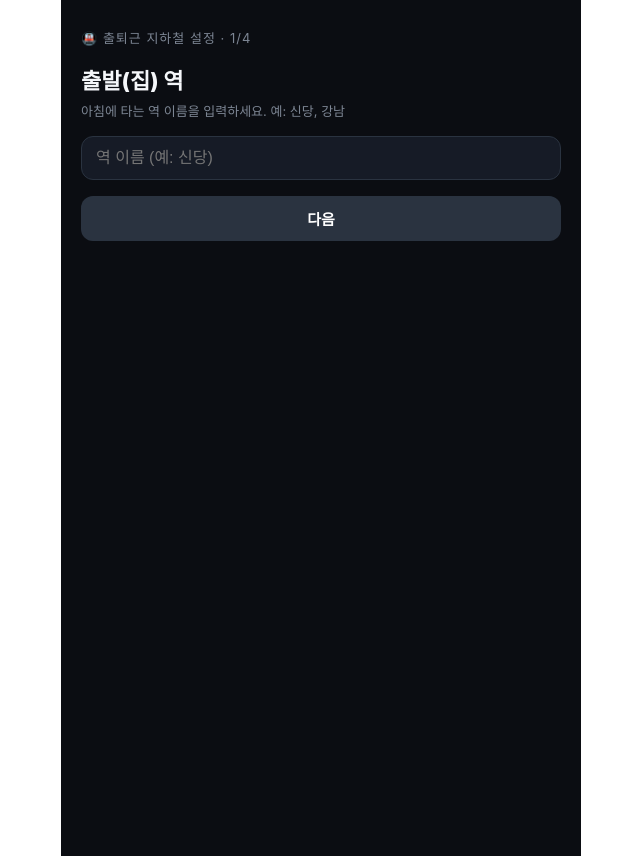
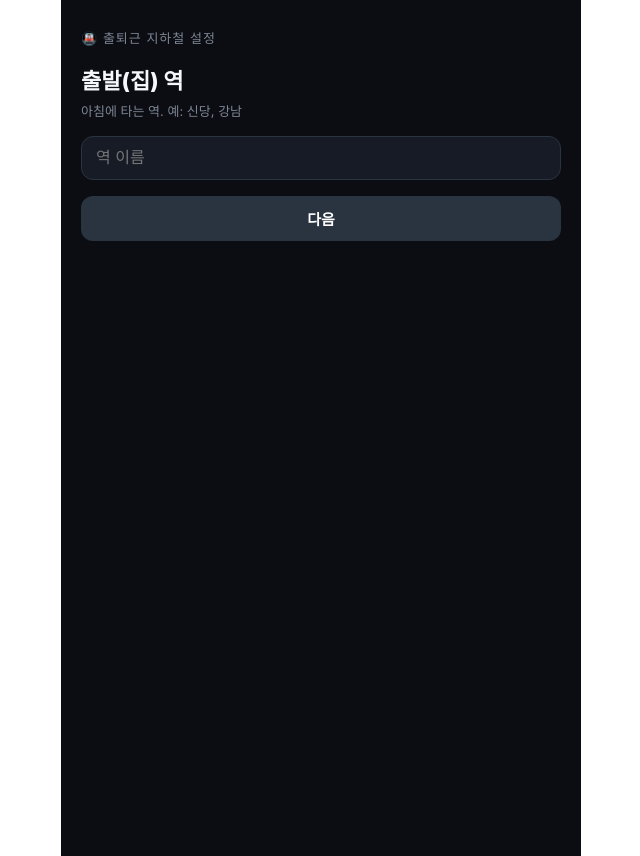
Before and after one commit to wooyeonbar/metro-commute, a Next.js app: page / in a window 1280 px wide. Shown: the whole page, without its empty margins (319-959 px from the left). Built offline with nearby package versions, Linux system fonts and the light colour scheme.

Commit message:
feat: 3단계 — 출근 경로 환승 구간 수동 추가 (구간별 전/전전열차) + v1→v2 설정 마이그레이션

```diff
--- a/app/api/arrival/route.ts
+++ b/app/api/arrival/route.ts
@@ -9,32 +9,42 @@ async function safe(fn: () => Promise<Arrival[]>): Promise<Arrival[]> {
   catch { try { return await fn(); } catch { return []; } }
 }
 
+type Leg = { name: string; subwayId?: string; line?: string; updnLine?: string; heading?: string };
+
 export async function GET(req: Request) {
   const q = new URL(req.url).searchParams;
-  const home = q.get("home")?.trim();
   const weather = await getWeather();
 
-  let morning: Arrival[];
-  let evStations: string[];
-  let lists: Arrival[][];
-
-  if (home) {
-    // 사용자 설정 기반
-    const homeSub = q.get("homeSub") || "";
-    const homeDir = q.get("homeDir") || undefined;
-    const pmMain = q.get("pmMain")?.trim() || "";
-    const pmSub = q.get("pmSub")?.trim() || "";
-    morning = await safe(() => getArrivals({ station: home, subwayId: homeSub, direction: homeDir }));
-    evStations = [pmMain, pmSub].filter(Boolean) as string[];
-    lists = await Promise.all(evStations.map((s) => safe(() => getArrivals({ station: s, direction: null, subwayId: "" }))));
-  } else {
-    // env 폴백 (사이트 주인 기본값 — 텔레그램과 동일)
-    const pmStation = process.env.STATION_PM || process.env.STATION || "";
-    morning = await safe(() => getArrivals());
-    evStations = [pmStation, "명동"];
-    lists = await Promise.all(evStations.map((s) => safe(() => getArrivals({ station: s, direction: null, subwayId: "" }))));
+  // 출근 구간(legs) 파싱: 우선 legs(JSON) → home(단일) → env 폴백
+  let legs: Leg[] = [];
+  const legsParam = q.get("legs");
+  if (legsParam) { try { legs = JSON.parse(legsParam); } catch { legs = []; } }
+  else if (q.get("home")?.trim()) {
+    legs = [{ name: q.get("home")!.trim(), subwayId: q.get("homeSub") || "", updnLine: q.get("homeDir") || "", line: "", heading: "" }];
   }
 
-  const evening = evStations.flatMap((st, i) => lists[i].map((a) => ({ ...a, station: st })));
-  return NextResponse.json({ ok: true, morning: morning.slice(0, 3), evening, weather, at: Date.now() });
+  let pmMain = q.get("pmMain")?.trim() || "";
+  let pmSub = q.get("pmSub")?.trim() || "";
+  if (!legs.length) {
+    // env 폴백 (사이트 주인 기본값 — 텔레그램과 동일)
+    legs = [{ name: process.env.STATION || "", subwayId: process.env.SUBWAY_ID || "", updnLine: process.env.DIRECTION || "", line: "", heading: "" }];
+    pmMain = process.env.STATION_PM || process.env.STATION || "";
+    pmSub = "명동";
+  }
+
+  // 출근: 각 구간별 도착정보
+  const legLists = await Promise.all(
+    legs.map((l) => safe(() => getArrivals({ station: l.name, subwayId: l.subwayId || "", direction: l.updnLine || undefined })))
+  );
+  const morning = legs.map((l, i) => ({
+    name: l.name, line: l.line || legLists[i][0]?.line || "", subwayId: l.subwayId || "",
+    updnLine: l.updnLine || "", heading: l.heading || "", trains: legLists[i].slice(0, 3),
+  }));
+
+  // 퇴근: 메인/서브역 전 노선·방향
+  const evStations = [pmMain, pmSub].filter(Boolean) as string[];
+  const evLists = await Promise.all(evStations.map((s) => safe(() => getArrivals({ station: s, direction: null, subwayId: "" }))));
+  const evening = evStations.flatMap((st, i) => evLists[i].map((a) => ({ ...a, station: st })));
+
+  return NextResponse.json({ ok: true, morning, evening, weather, at: Date.now() });
 }
--- a/app/page.tsx
+++ b/app/page.tsx
@@ -3,25 +3,14 @@
 import { useEffect, useState } from "react";
 
 type Arrival = {
-  subwayId: string;
-  line: string;
-  direction: string;
-  dest: string;
-  message: string;
-  minutes: number | null;
-  express: boolean;
-  heading?: string;
-  station?: string;
+  subwayId: string; line: string; direction: string; dest: string;
+  message: string; minutes: number | null; express: boolean; heading?: string; station?: string;
 };
+type Leg = { name: string; subwayId: string; line: string; updnLine: string; heading: string };
+type Cfg = { morning: Leg[]; pmMain: string; pmSub: string };
+type MorningLeg = { name: string; line: string; subwayId: string; updnLine: string; heading: string; trains: Arrival[] };
 
-type Cfg = {
-  home: { name: string; subwayId: string; line: string };
-  dir: { updnLine: string; heading: string };
-  pmMain: string;
-  pmSub: string;
-};
-
-const CFG_KEY = "mc_cfg_v1";
+const CFG_KEY = "mc_cfg_v2";
 
 const LINE_COLOR: Record<string, string> = {
   "1호선": "#0052A4", "2호선": "#00A84D", "3호선": "#EF7C1C", "4호선": "#00A5DE",
@@ -29,23 +18,19 @@ const LINE_COLOR: Record<string, string> = {
   "9호선": "#BDB092", "경의중앙": "#77C4A3", "공항철도": "#0090D2", "경춘": "#0C8E72",
   "수인분당": "#FABE00", "신분당": "#D4003B", "우이신설": "#B7C452",
 };
-
-function lineColor(line: string) { return LINE_COLOR[line] ?? "#5a6270"; }
+const lineColor = (l: string) => LINE_COLOR[l] ?? "#5a6270";
 
 function Badge({ line }: { line: string }) {
-  const num = line.replace("호선", "");
+  const num = (line || "").replace("호선", "");
   return (
-    <span style={{
-      display: "inline-flex", alignItems: "center", justifyContent: "center",
+    <span style={{ display: "inline-flex", alignItems: "center", justifyContent: "center",
       minWidth: 24, height: 24, padding: "0 5px", borderRadius: 12,
-      background: lineColor(line), color: "#fff", fontSize: 12, fontWeight: 700, flexShrink: 0,
-    }}>
+      background: lineColor(line), color: "#fff", fontSize: 12, fontWeight: 700, flexShrink: 0 }}>
       {num.length <= 2 ? num : num.slice(0, 2)}
     </span>
   );
 }
 
-// 방향 화살표: 2호선 을지로4가방면→/을지로입구방면←, 그 외 내선↺/외선↻, 상행↑/하행↓
 function arrowOf(line: string, direction: string, heading: string): string {
   if (line === "2호선") {
     if (heading?.includes("을지로4가")) return "→";
@@ -58,7 +43,6 @@ function arrowOf(line: string, direction: string, heading: string): string {
   if (direction === "외선") return "↻";
   return "·";
 }
-
 function cleanMsg(message: string): string {
   const m = (message || "").replace(/\s*\([^)]*\)/g, "").trim();
   if (/분|초/.test(m)) return m;
@@ -67,70 +51,86 @@ function cleanMsg(message: string): string {
 }
 
 const card = { border: "1px solid #1f2633", borderRadius: 14, background: "#0f131b" } as const;
-const inputStyle = {
-  width: "100%", boxSizing: "border-box" as const, padding: "12px 14px", fontSize: 16,
-  background: "#161b26", color: "#f5f7fa", border: "1px solid #2a3340", borderRadius: 12, outline: "none",
-};
-const btn = (bg: string) => ({
-  padding: "12px 16px", fontSize: 15, fontWeight: 700, color: "#fff",
-  background: bg, border: "none", borderRadius: 12, cursor: "pointer",
-});
+const inputStyle = { width: "100%", boxSizing: "border-box" as const, padding: "12px 14px", fontSize: 16,
+  background: "#161b26", color: "#f5f7fa", border: "1px solid #2a3340", borderRadius: 12, outline: "none" };
+const btn = (bg: string) => ({ padding: "12px 16px", fontSize: 15, fontWeight: 700, color: "#fff",
+  background: bg, border: "none", borderRadius: 12, cursor: "pointer" });
 
-// ───────────────────────── 온보딩 ─────────────────────────
+// ───────── 온보딩 ─────────
 function Onboarding({ onDone, initial }: { onDone: (c: Cfg) => void; initial?: Cfg }) {
-  const [step, setStep] = useState(0);
-  const [homeName, setHomeName] = useState(initial?.home.name ?? "");
+  type Phase = "legStation" | "legDir" | "legMore" | "pmMain" | "pmSub";
+  const [phase, setPhase] = useState<Phase>("legStation");
+  const [legs, setLegs] = useState<Leg[]>(initial?.morning ?? []);
+  const [name, setName] = useState("");
   const [lines, setLines] = useState<any[]>([]);
-  const [loadingLines, setLoadingLines] = useState(false);
   const [linesErr, setLinesErr] = useState("");
+  const [loading, setLoading] = useState(false);
   const [pick, setPick] = useState<{ subwayId: string; line: string } | null>(null);
   const [dir, setDir] = useState<{ updnLine: string; heading: string } | null>(null);
   const [pmMain, setPmMain] = useState(initial?.pmMain ?? "");
   const [pmSub, setPmSub] = useState(initial?.pmSub ?? "");
 
   async function fetchLines() {
-    setLoadingLines(true); setLinesErr(""); setLines([]); setPick(null); setDir(null);
+    setLoading(true); setLinesErr(""); setLines([]); setPick(null); setDir(null);
     try {
-      const r = await fetch("/api/lines?station=" + encodeURIComponent(homeName.trim()));
+      const r = await fetch("/api/lines?station=" + encodeURIComponent(name.trim()));
       const d = await r.json();
       if (!d.ok) throw new Error(d.error);
-      if (!d.lines.length) { setLinesErr("열차 운행 시간이 아니라 노선을 자동으로 못 불러왔어요. 운행 시간(05:30~24:00)에 다시 시도해 주세요."); }
+      if (!d.lines.length) setLinesErr("운행 시간이 아니라 노선을 자동으로 못 불러왔어요. 운행 시간(05:30~24:00)에 다시 시도해 주세요.");
       setLines(d.lines);
       if (d.lines.length === 1) setPick({ subwayId: d.lines[0].subwayId, line: d.lines[0].line });
-      setStep(1);
-    } catch (e: any) { setLinesErr(e.message ?? "오류"); setStep(1); }
-    finally { setLoadingLines(false); }
+      setPhase("legDir");
+    } catch (e: any) { setLinesErr(e.message ?? "오류"); setPhase("legDir"); }
+    finally { setLoading(false); }
+  }
+  function addLeg() {
+    setLegs([...legs, { name: name.trim(), subwayId: pick!.subwayId, line: pick!.line, updnLine: dir!.updnLine, heading: dir!.heading }]);
+    setName(""); setLines([]); setPick(null); setDir(null); setPhase("legMore");
   }
 
   const wrap: any = { minHeight: "100dvh", background: "#0b0d12", color: "#f5f7fa",
     fontFamily: "-apple-system, system-ui, sans-serif", padding: "28px 20px",
     display: "flex", flexDirection: "column", gap: 16, maxWidth: 480, margin: "0 auto" };
   const title = (t: string, sub?: string) => (
-    <div>
-      <div style={{ fontSize: 22, fontWeight: 800 }}>{t}</div>
-      {sub && <div style={{ fontSize: 13, color: "#7d8694", marginTop: 6 }}>{sub}</div>}
-    </div>
+    <div><div style={{ fontSize: 22, fontWeight: 800 }}>{t}</div>
+      {sub && <div style={{ fontSize: 13, color: "#7d8694", marginTop: 6 }}>{sub}</div>}</div>
   );
+  const legNo = legs.length; // 다음 추가될 구간 번호 (0=출발)
   const curLine = lines.find((l) => l.subwayId === pick?.subwayId);
 
   return (
     <main style={wrap}>
-      <div style={{ fontSize: 13, color: "#7d8694", letterSpacing: 1 }}>🚇 출퇴근 지하철 설정 · {step + 1}/4</div>
+      <div style={{ fontSize: 13, color: "#7d8694", letterSpacing: 1 }}>🚇 출퇴근 지하철 설정</div>
 
-      {step === 0 && (
+      {legs.length > 0 && (phase === "legStation" || phase === "legDir" || phase === "legMore") && (
+        <div style={{ ...card, padding: "10px 12px", fontSize: 13, color: "#9aa4b2" }}>
+          {legs.map((l, i) => (
+            <div key={i} style={{ display: "flex", alignItems: "center", gap: 6, marginBottom: i < legs.length - 1 ? 4 : 0 }}>
+              <span style={{ color: "#5a6270" }}>{i === 0 ? "출발" : "환승"}</span>
+              <Badge line={l.line} /> {l.name} · {l.heading || l.updnLine}
+            </div>
+          ))}
+        </div>
+      )}
+
+      {phase === "legStation" && (
         <>
-          {title("출발(집) 역", "아침에 타는 역 이름을 입력하세요. 예: 신당, 강남")}
-          <input style={inputStyle} placeholder="역 이름 (예: 신당)" value={homeName}
-            onChange={(e) => setHomeName(e.target.value)}
-            onKeyDown={(e) => { if (e.key === "Enter" && homeName.trim()) fetchLines(); }} />
-          <button style={btn(homeName.trim() ? "#2f6fed" : "#2a3340")} disabled={!homeName.trim() || loadingLines}
-            onClick={fetchLines}>{loadingLines ? "불러오는 중…" : "다음"}</button>
+          {title(legNo === 0 ? "출발(집) 역" : `환승 ${legNo}: 갈아타는 역`,
+            legNo === 0 ? "아침에 타는 역. 예: 신당, 강남" : "환승역 이름을 입력하세요.")}
+          <input style={inputStyle} placeholder="역 이름" value={name}
+            onChange={(e) => setName(e.target.value)}
+            onKeyDown={(e) => { if (e.key === "Enter" && name.trim()) fetchLines(); }} />
+          <div style={{ display: "flex", gap: 8 }}>
+            {legNo > 0 && <button style={btn("#222a36")} onClick={() => setPhase("legMore")}>이전</button>}
+            <button style={{ ...btn(name.trim() ? "#2f6fed" : "#2a3340"), flex: 1 }} disabled={!name.trim() || loading} onClick={fetchLines}>
+              {loading ? "불러오는 중…" : "다음"}</button>
+          </div>
         </>
       )}
 
-      {step === 1 && (
+      {phase === "legDir" && (
         <>
-          {title(`${homeName} · 노선·방향`, "타는 노선과 회사 가는 방면을 고르세요.")}
+          {title(`${name} · 노선·방면`, "탈 노선과 가는 방면을 고르세요.")}
           {linesErr && <div style={{ color: "#ffb86f", fontSize: 13 }}>{linesErr}</div>}
           {lines.length > 1 && (
             <div>
@@ -139,15 +139,14 @@ function Onboarding({ onDone, initial }: { onDone: (c: Cfg) => void; initial?: C
                 {lines.map((l) => (
                   <button key={l.subwayId} onClick={() => { setPick({ subwayId: l.subwayId, line: l.line }); setDir(null); }}
                     style={{ ...btn(pick?.subwayId === l.subwayId ? lineColor(l.line) : "#222a36"), display: "flex", alignItems: "center", gap: 6 }}>
-                    <Badge line={l.line} /> {l.line}
-                  </button>
+                    <Badge line={l.line} /> {l.line}</button>
                 ))}
               </div>
             </div>
           )}
           {curLine && (
             <div>
-              <div style={{ fontSize: 13, color: "#7d8694", margin: "12px 0 8px" }}>회사 가는 방면 (탭)</div>
+              <div style={{ fontSize: 13, color: "#7d8694", margin: "12px 0 8px" }}>가는 방면 (탭)</div>
               <div style={{ display: "flex", flexDirection: "column", gap: 8 }}>
                 {curLine.dirs.map((dd: any) => (
                   <button key={dd.updnLine} onClick={() => setDir({ updnLine: dd.updnLine, heading: dd.heading })}
@@ -155,71 +154,69 @@ function Onboarding({ onDone, initial }: { onDone: (c: Cfg) => void; initial?: C
                       borderColor: dir?.updnLine === dd.updnLine ? lineColor(curLine.line) : "#1f2633",
                       borderWidth: dir?.updnLine === dd.updnLine ? 2 : 1 }}>
                     <b style={{ fontSize: 16 }}>{dd.heading || dd.dest + "행"}</b>
-                    <span style={{ color: "#7d8694", fontSize: 12 }}>  ({dd.updnLine} · {dd.dest}행)</span>
-                  </button>
+                    <span style={{ color: "#7d8694", fontSize: 12 }}>  ({dd.updnLine} · {dd.dest}행)</span></button>
                 ))}
               </div>
             </div>
           )}
           <div style={{ display: "flex", gap: 8, marginTop: 8 }}>
-            <button style={btn("#222a36")} onClick={() => setStep(0)}>이전</button>
-            <button style={{ ...btn(pick && dir ? "#2f6fed" : "#2a3340"), flex: 1 }} disabled={!pick || !dir}
-              onClick={() => setStep(2)}>다음</button>
+            <button style={btn("#222a36")} onClick={() => setPhase("legStation")}>이전</button>
+            <button style={{ ...btn(pick && dir ? "#2f6fed" : "#2a3340"), flex: 1 }} disabled={!pick || !dir} onClick={addLeg}>이 역 추가</button>
           </div>
         </>
       )}
 
-      {step === 2 && (
+      {phase === "legMore" && (
         <>
-          {title("메인 퇴근역", "평소 퇴근할 때 타는 역. 양방향·전 노선이 표시돼요.")}
-          <input style={inputStyle} placeholder="역 이름 (예: 을지로3가)" value={pmMain}
-            onChange={(e) => setPmMain(e.target.value)} />
-          <div style={{ display: "flex", gap: 8 }}>
-            <button style={btn("#222a36")} onClick={() => setStep(1)}>이전</button>
-            <button style={{ ...btn(pmMain.trim() ? "#2f6fed" : "#2a3340"), flex: 1 }} disabled={!pmMain.trim()}
-              onClick={() => setStep(3)}>다음</button>
+          {title("출근 경로", "환승해서 한 번 더 타면 추가하세요. 다 됐으면 다음으로.")}
+          <div style={{ display: "flex", flexDirection: "column", gap: 8 }}>
+            <button style={btn("#222a36")} onClick={() => setPhase("legStation")}>+ 환승역 추가</button>
+            {legs.length > 1 && <button style={btn("#3a2530")} onClick={() => setLegs(legs.slice(0, -1))}>마지막 환승 삭제</button>}
+            <button style={btn(pmMainOrNext())} onClick={() => setPhase("pmMain")} {...({} as any)}>출근 경로 완료 →</button>
           </div>
         </>
       )}
 
-      {step === 3 && (
+      {phase === "pmMain" && (
         <>
-          {title("서브 퇴근역 (선택)", "다른 노선 탈 때 걸어가는 역이 있으면 입력. 없으면 건너뛰기.")}
-          <input style={inputStyle} placeholder="역 이름 (예: 명동) — 없으면 비워두세요" value={pmSub}
-            onChange={(e) => setPmSub(e.target.value)} />
+          {title("메인 퇴근역", "평소 퇴근할 때 타는 역. 양방향·전 노선 표시.")}
+          <input style={inputStyle} placeholder="역 이름 (예: 을지로3가)" value={pmMain} onChange={(e) => setPmMain(e.target.value)} />
           <div style={{ display: "flex", gap: 8 }}>
-            <button style={btn("#222a36")} onClick={() => setStep(2)}>이전</button>
-            <button style={{ ...btn("#22c55e"), flex: 1 }}
-              onClick={() => onDone({
-                home: { name: homeName.trim(), subwayId: pick!.subwayId, line: pick!.line },
-                dir: dir!, pmMain: pmMain.trim(), pmSub: pmSub.trim(),
-              })}>완료</button>
+            <button style={btn("#222a36")} onClick={() => setPhase("legMore")}>이전</button>
+            <button style={{ ...btn(pmMain.trim() ? "#2f6fed" : "#2a3340"), flex: 1 }} disabled={!pmMain.trim()} onClick={() => setPhase("pmSub")}>다음</button>
+          </div>
+        </>
+      )}
+
+      {phase === "pmSub" && (
+        <>
+          {title("서브 퇴근역 (선택)", "다른 노선 탈 때 걸어가는 역. 없으면 비우고 완료.")}
+          <input style={inputStyle} placeholder="역 이름 (예: 명동)" value={pmSub} onChange={(e) => setPmSub(e.target.value)} />
+          <div style={{ display: "flex", gap: 8 }}>
+            <button style={btn("#222a36")} onClick={() => setPhase("pmMain")}>이전</button>
+            <button style={{ ...btn("#22c55e"), flex: 1 }} disabled={!legs.length || !pmMain.trim()}
+              onClick={() => onDone({ morning: legs, pmMain: pmMain.trim(), pmSub: pmSub.trim() })}>완료</button>
           </div>
         </>
       )}
     </main>
   );
+  function pmMainOrNext() { return "#2f6fed"; }
 }
 
-// ───────────────────────── 메인 ─────────────────────────
+// ───────── 메인 ─────────
 function SectionTitle({ children }: { children: React.ReactNode }) {
   return <div style={{ fontSize: 14, color: "#7d8694", letterSpacing: 1, margin: "10px 0 2px" }}>{children}</div>;
 }
-
-function Home({ cfg, onEdit }: { cfg: Cfg; onEdit: () => void }) {
-  const [morning, setMorning] = useState<Arrival[]>([]);
+function MainView({ cfg, onEdit }: { cfg: Cfg; onEdit: () => void }) {
+  const [morning, setMorning] = useState<MorningLeg[]>([]);
   const [evening, setEvening] = useState<Arrival[]>([]);
   const [weather, setWeather] = useState<{ tmin: number; tmax: number; popAm: number; popPm: number; popEve: number } | null>(null);
-  const [updated, setUpdated] = useState("");
-  const [err, setErr] = useState("");
-  const [loaded, setLoaded] = useState(false);
+  const [updated, setUpdated] = useState(""); const [err, setErr] = useState(""); const [loaded, setLoaded] = useState(false);
 
   async function load() {
     try {
-      const qs = new URLSearchParams({
-        home: cfg.home.name, homeSub: cfg.home.subwayId, homeDir: cfg.dir.updnLine,
-        pmMain: cfg.pmMain, pmSub: cfg.pmSub,
-      });
+      const qs = new URLSearchParams({ legs: JSON.stringify(cfg.morning), pmMain: cfg.pmMain, pmSub: cfg.pmSub });
       const r = await fetch("/api/arrival?" + qs.toString());
       const d = await r.json();
       if (!d.ok) throw new Error(d.error);
@@ -236,7 +233,6 @@ function Home({ cfg, onEdit }: { cfg: Cfg; onEdit: () => void }) {
     return () => { clearInterval(t); document.removeEventListener("visibilitychange", onVis); };
   }, []);
 
-  // 퇴근길: 역·노선·방향 그룹 (각 3대), 노선번호+방향 순 정렬
   type G = { arrow: string; line: string; heading: string; station: string; arr: Arrival[] };
   const gm = new Map<string, G>();
   for (const a of evening) {
@@ -247,12 +243,12 @@ function Home({ cfg, onEdit }: { cfg: Cfg; onEdit: () => void }) {
     gm.set(key, g);
   }
   const lineNum = (l: string) => parseInt(l) || 99;
+  const stationOrder = [cfg.pmMain, cfg.pmSub];
   const groups = [...gm.values()].sort((a, b) =>
-    a.station === b.station ? (lineNum(a.line) - lineNum(b.line) || a.arrow.localeCompare(b.arrow)) : 0
-  );
+    (stationOrder.indexOf(a.station) - stationOrder.indexOf(b.station)) || (lineNum(a.line) - lineNum(b.line)) || a.arrow.localeCompare(b.arrow));
 
   const empty = <div style={{ color: "#7d8694", fontSize: 14, padding: "6px 2px" }}>{loaded ? "지금 도착 예정 열차가 없어요" : "불러오는 중…"}</div>;
-  const mSize = [{ font: 28, pad: "16px 18px", label: 12 }, { font: 20, pad: "12px 16px", label: 11 }, { font: 16, pad: "10px 14px", label: 11 }];
+  const mSize = [{ font: 26, pad: "15px 16px", label: 12 }, { font: 19, pad: "11px 14px", label: 11 }, { font: 15, pad: "9px 13px", label: 11 }];
   const pmLabel = cfg.pmMain + (cfg.pmSub ? " + " + cfg.pmSub : "");
 
   return (
@@ -267,30 +263,31 @@ function Home({ cfg, onEdit }: { cfg: Cfg; onEdit: () => void }) {
       {weather && (
         <div style={{ ...card, padding: "10px 14px", display: "flex", alignItems: "center", gap: 10, fontSize: 14 }}>
           <span style={{ fontSize: 18 }}>{Math.max(weather.popAm, weather.popPm) >= 50 ? "☔" : "🌤"}</span>
-          <span>
-            <b style={{ color: "#6fb7ff" }}>{weather.tmin}°</b>{" / "}<b style={{ color: "#ff8a6f" }}>{weather.tmax}°</b>
+          <span><b style={{ color: "#6fb7ff" }}>{weather.tmin}°</b>{" / "}<b style={{ color: "#ff8a6f" }}>{weather.tmax}°</b>
             <span style={{ color: "#7d8694" }}> · 강수확률 오전 </span><b>{weather.popAm}%</b>
-            <span style={{ color: "#7d8694" }}> · 오후 </span><b>{weather.popPm}%</b>
-          </span>
+            <span style={{ color: "#7d8694" }}> · 오후 </span><b>{weather.popPm}%</b></span>
         </div>
       )}
 
-      <SectionTitle>🏢 출근길 · {cfg.home.name} ({cfg.dir.heading || cfg.dir.updnLine})</SectionTitle>
-      {morning.length ? morning.slice(0, 3).map((a, i) => {
+      {/* 출근길: 구간별 */}
+      {morning.map((leg, li) => (
+        <div key={li} style={{ display: "flex", flexDirection: "column", gap: 8 }}>
+          <SectionTitle>{li === 0 ? "🏢 출발" : "🔁 환승"} · {leg.name} {leg.heading ? `(${leg.heading})` : leg.updnLine ? `(${leg.updnLine})` : ""}</SectionTitle>
+          {leg.trains.length ? leg.trains.slice(0, 3).map((a, i) => {
             const s = mSize[i] ?? mSize[2];
             return (
               <div key={i} style={{ ...card, background: i === 0 ? "#161b26" : "transparent", padding: s.pad, display: "flex", alignItems: "center", gap: 12 }}>
                 <Badge line={a.line} />
-            <div>
-              <div style={{ fontSize: s.label, color: "#7d8694", marginBottom: 3 }}>{a.dest}행{a.express ? " · ⚡급행" : ""}</div>
-              <div style={{ fontSize: s.font, fontWeight: 700, lineHeight: 1.1 }}>{cleanMsg(a.message)}</div>
-            </div>
+                <div><div style={{ fontSize: s.label, color: "#7d8694", marginBottom: 3 }}>{a.dest}행{a.express ? " · ⚡급행" : ""}</div>
+                  <div style={{ fontSize: s.font, fontWeight: 700, lineHeight: 1.1 }}>{cleanMsg(a.message)}</div></div>
               </div>
             );
           }) : empty}
+        </div>
+      ))}
 
-      <SectionTitle>
-        🏠 퇴근길 · {pmLabel}
+      {/* 퇴근길 */}
+      <SectionTitle>🏠 퇴근길 · {pmLabel}
         {weather ? <span style={{ color: weather.popEve >= 50 ? "#ff8a6f" : "#7d8694" }}>{`  ·  ☔ 6시 이후 ${weather.popEve}%`}</span> : null}
       </SectionTitle>
       {groups.length ? groups.map((g) => (
@@ -299,8 +296,7 @@ function Home({ cfg, onEdit }: { cfg: Cfg; onEdit: () => void }) {
           <Badge line={g.line} />
           <div style={{ minWidth: 0 }}>
             <div style={{ fontSize: 12, color: "#7d8694", marginBottom: 3 }}>{g.station} · {g.heading}</div>
-            <div style={{ fontSize: 16, fontWeight: 700, lineHeight: 1.2 }}>{g.arr.map((a) => cleanMsg(a.message)).join("  ·  ")}</div>
-          </div>
+            <div style={{ fontSize: 16, fontWeight: 700, lineHeight: 1.2 }}>{g.arr.map((a) => cleanMsg(a.message)).join("  ·  ")}</div></div>
         </div>
       )) : empty}
 
@@ -315,17 +311,29 @@ export default function Page() {
   const [editing, setEditing] = useState(false);
 
   useEffect(() => {
-    try { const raw = localStorage.getItem(CFG_KEY); if (raw) setCfg(JSON.parse(raw)); } catch {}
+    try {
+      const raw = localStorage.getItem(CFG_KEY);
+      if (raw) { setCfg(JSON.parse(raw)); }
+      else {
+        const old = localStorage.getItem("mc_cfg_v1"); // v1 → v2 마이그레이션
+        if (old) {
+          const o = JSON.parse(old);
+          if (o?.home) {
+            const mig: Cfg = { morning: [{ name: o.home.name, subwayId: o.home.subwayId, line: o.home.line, updnLine: o.dir?.updnLine ?? "", heading: o.dir?.heading ?? "" }], pmMain: o.pmMain ?? "", pmSub: o.pmSub ?? "" };
+            localStorage.setItem(CFG_KEY, JSON.stringify(mig)); setCfg(mig);
+          }
+        }
+      }
+    } catch {}
     setReady(true);
   }, []);
 
   if (!ready) return <main style={{ minHeight: "100dvh", background: "#0b0d12" }} />;
-
   if (!cfg || editing) {
     return <Onboarding initial={cfg ?? undefined} onDone={(c) => {
       try { localStorage.setItem(CFG_KEY, JSON.stringify(c)); } catch {}
       setCfg(c); setEditing(false);
     }} />;
   }
-  return <Home cfg={cfg} onEdit={() => setEditing(true)} />;
+  return <MainView cfg={cfg} onEdit={() => setEditing(true)} />;
 }
```
Lines whose indentation alone changed are shown as unchanged.
